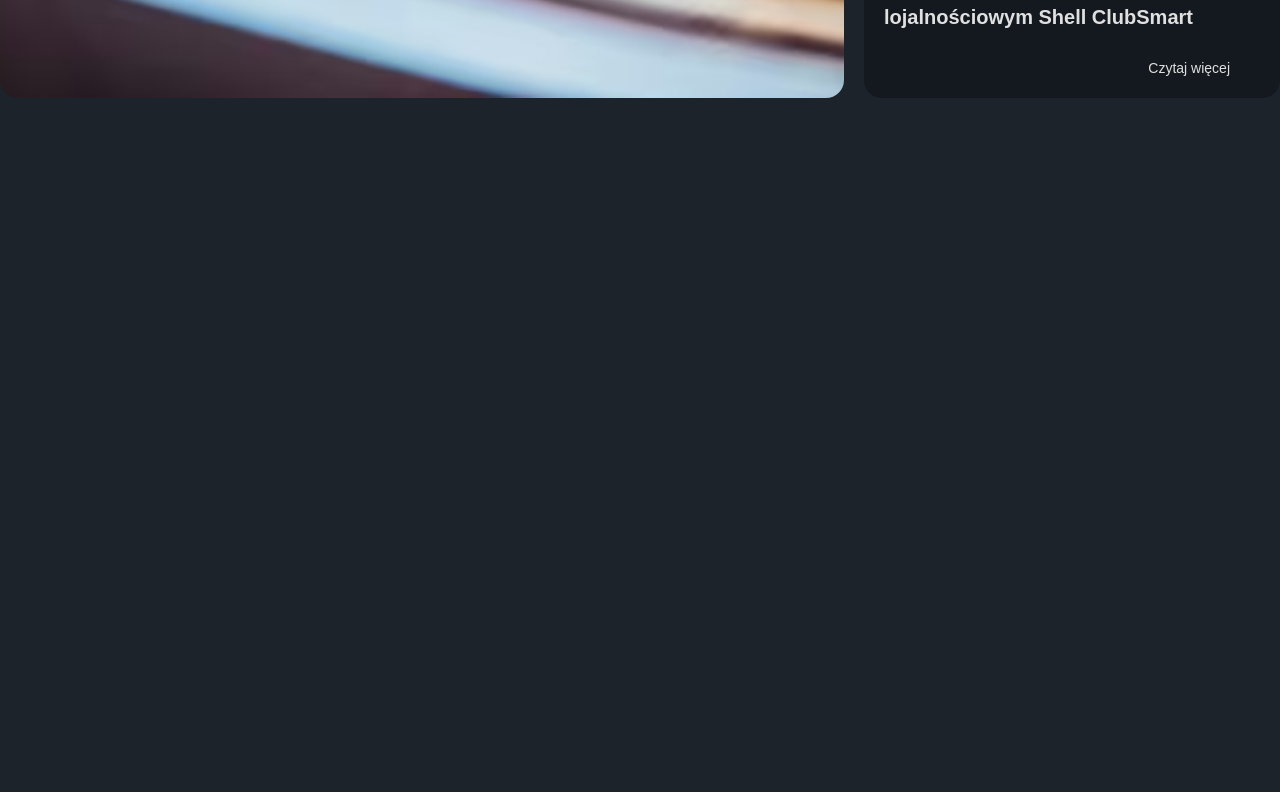
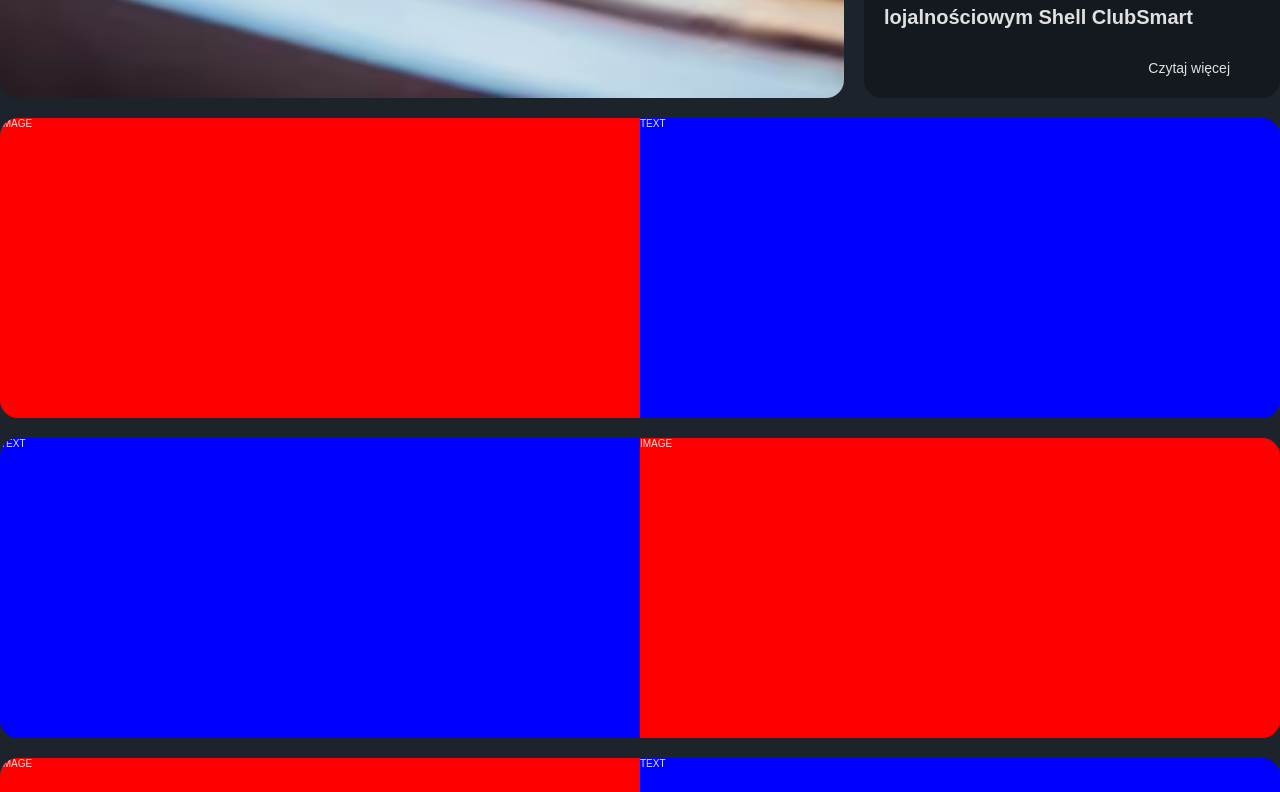
Before and after one commit to d3c1s1v3/shell-website-clone-vue, a Vue app: page / in a window 1280 px wide. Shown: the part 808-1600 px from the top of the page. Before the commit the page ends 906 px from the top, so only its background shows below. Built offline with nearby package versions, Linux system fonts and the light colour scheme; some icons are missing.

Commit message:
working on promo-box component

```diff
--- a/src/components/Global/AppButton.vue
+++ b/src/components/Global/AppButton.vue
@@ -3,6 +3,7 @@ import type { Component } from 'vue'
 
 type Props = {
   text: string
+  className?: string
   startIcon?: Component
   endIcon?: Component
 }
@@ -12,7 +13,7 @@ const { text, startIcon, endIcon } = defineProps<Props>()
 
 <template>
   <a href="https://shell.pl" target="_blank">
-    <button>
+    <button :class="className" class="button-primary">
       <component v-if="startIcon" :is="startIcon" class="button-icon" />
       {{ text }}
       <component v-if="endIcon" :is="endIcon" class="button-icon" />
@@ -24,26 +25,11 @@ const { text, startIcon, endIcon } = defineProps<Props>()
 @use '../../styles/variables.scss' as vars;
 
 button {
-  padding: 1.2rem;
   height: 3.1rem;
-  display: flex;
-  align-items: center;
   gap: 0.7rem;
-  background-color: vars.$golden-yellow;
-  border-radius: 0.4rem;
-  border: 0.1rem solid transparent;
-  transition: all 200ms ease-out;
-  font-weight: bolder;
-  color: vars.$dark-grey;
 
   .button-icon {
     font-size: 1.8rem;
   }
-
-  &:hover {
-    background-color: vars.$dark-grey;
-    border-color: vars.$golden-yellow;
-    color: vars.$golden-yellow;
-  }
 }
 </style>
--- /dev/null
+++ b/src/components/PromoBox.vue
@@ -0,0 +1,49 @@
+<script setup lang="ts">
+import type { Component } from 'vue'
+
+import AppContainer from './Global/AppContainer.vue'
+
+type Props = {
+  inverted?: boolean
+  imgUrl: string
+  heading: string
+  paragraph: string
+  buttonText: string
+  buttonIcon?: Component
+}
+
+defineProps<Props>()
+</script>
+<template>
+  <AppContainer>
+    <div class="promo-box" :class="{ inverted: inverted }">
+      <div class="img-box">IMAGE</div>
+      <div class="text-box">TEXT</div>
+    </div>
+  </AppContainer>
+</template>
+<style scoped lang="scss">
+@use '../styles/variables' as vars;
+.promo-box {
+  width: 100%;
+  height: 300px;
+  margin-top: 2rem;
+  border-radius: vars.$border-radius;
+  display: flex;
+  overflow: hidden;
+
+  &.inverted {
+    flex-direction: row-reverse;
+  }
+
+  .img-box {
+    background: red;
+    flex: 1;
+  }
+
+  .text-box {
+    background: blue;
+    flex: 1;
+  }
+}
+</style>
--- a/src/pages/Main/KlienciPage.vue
+++ b/src/pages/Main/KlienciPage.vue
@@ -5,6 +5,7 @@ import { FaOilCan } from '@kalimahapps/vue-icons'
 
 import AppContainer from '@/components/Global/AppContainer.vue'
 import AppCard from '@/components/Global/AppCard.vue'
+import PromoBox from '@/components/PromoBox.vue'
 </script>
 <template>
   <AppContainer>
@@ -56,6 +57,10 @@ import AppCard from '@/components/Global/AppCard.vue'
         />
       </div>
     </div>
+    <PromoBox :imgUrl="''" :heading="''" :paragraph="''" :buttonText="''" />
+    <PromoBox inverted :imgUrl="''" :heading="''" :paragraph="''" :buttonText="''" />
+    <PromoBox :imgUrl="''" :heading="''" :paragraph="''" :buttonText="''" />
+    <PromoBox inverted :imgUrl="''" :heading="''" :paragraph="''" :buttonText="''" />
   </AppContainer>
 </template>
 <style lang="scss" scoped>
--- a/src/styles/globals.scss
+++ b/src/styles/globals.scss
@@ -51,6 +51,24 @@ button {
   }
 }
 
+.button-primary {
+  padding: 1.2rem;
+  display: flex;
+  align-items: center;
+  background-color: vars.$golden-yellow;
+  border-radius: 0.4rem;
+  border: 0.1rem solid transparent;
+  transition: all 200ms ease-out;
+  font-weight: bolder;
+  color: vars.$dark-grey;
+}
+
+.button-primary:hover {
+  background-color: vars.$dark-grey;
+  border-color: vars.$golden-yellow;
+  color: vars.$golden-yellow;
+}
+
 @keyframes animate {
   from {
     opacity: 0;
```
